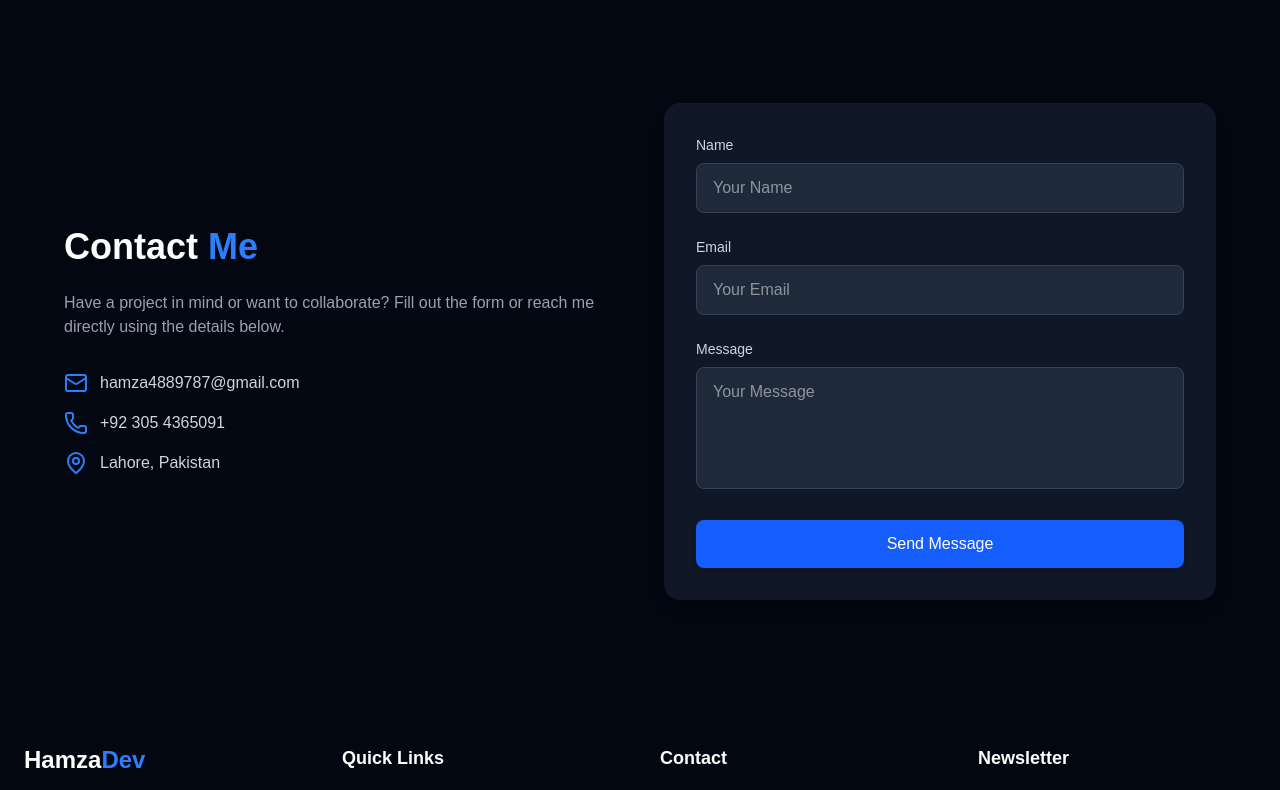
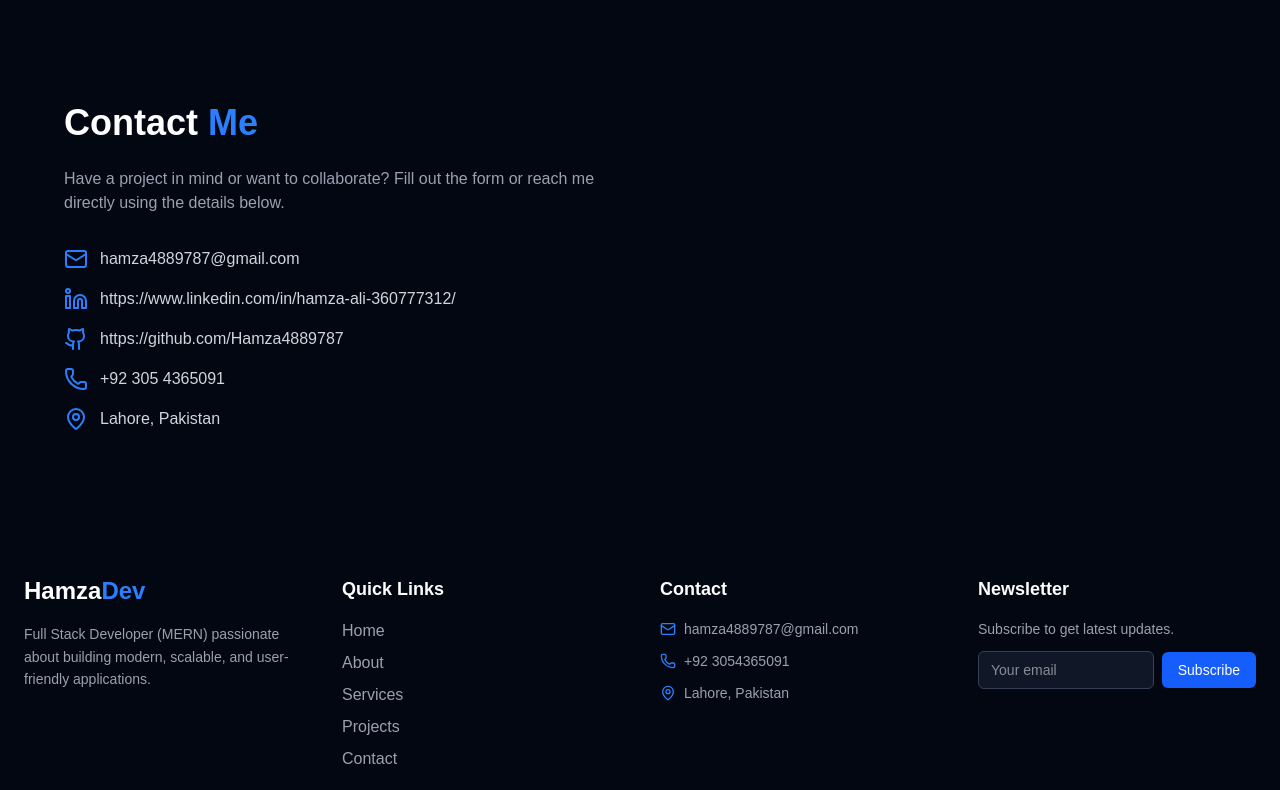
Before and after one commit to Hamza4889787/my-portfolio, a Next.js app: page / in a window 1280 px wide. Shown: the part 1671-2461 px from the top of the page. Built offline with nearby package versions, Linux system fonts and the light colour scheme.

Commit message:
contact page updated

```diff
--- a/src/components/Home/ContactSection.jsx
+++ b/src/components/Home/ContactSection.jsx
@@ -2,7 +2,7 @@
 
 import React, { useState } from "react";
 import { motion } from "framer-motion";
-import { Mail, Phone, MapPin } from "lucide-react";
+import { Mail, Phone, MapPin, LinkedinIcon, GithubIcon } from "lucide-react";
 
 export default function ContactSection() {
   const [loading, setLoading] = useState(false);
@@ -71,6 +71,14 @@ export default function ContactSection() {
               <span className="text-gray-300">hamza4889787@gmail.com</span>
             </div>
             <div className="flex items-center gap-3">
+              <LinkedinIcon className="w-6 h-6 text-blue-500" />
+              <span className="text-gray-300">https://www.linkedin.com/in/hamza-ali-360777312/</span>
+            </div>
+            <div className="flex items-center gap-3">
+              <GithubIcon className="w-6 h-6 text-blue-500" />
+              <span className="text-gray-300">https://github.com/Hamza4889787</span>
+            </div>
+            <div className="flex items-center gap-3">
               <Phone className="w-6 h-6 text-blue-500" />
               <span className="text-gray-300">+92 305 4365091</span>
             </div>
@@ -81,7 +89,7 @@ export default function ContactSection() {
           </div>
         </motion.div>
 
-        {/* Right Side - Form */}
+        {/* Right Side - Form
         <motion.form
           onSubmit={handleSubmit}
           initial={{ opacity: 0, x: 50 }}
@@ -139,6 +147,7 @@ export default function ContactSection() {
 
           {status && <p className="text-center mt-4">{status}</p>}
         </motion.form>
+        */}
       </div>
     </section>
   );
--- a/src/components/Home/HeroSection.jsx
+++ b/src/components/Home/HeroSection.jsx
@@ -44,18 +44,11 @@ function HeroSection() {
             transition={{ duration: 1, delay: 0.7 }}
             className="text-gray-300 text-lg md:text-xl max-w-lg mx-auto md:mx-0 mb-8 leading-relaxed"
           >
-            <motion.p
-              initial={{ opacity: 0, y: 30 }}
-              animate={{ opacity: 1, y: 0 }}
-              transition={{ duration: 1, delay: 0.7 }}
-              className="text-gray-300 text-lg md:text-xl max-w-lg mx-auto md:mx-0 mb-8 leading-relaxed"
-            >
-              I am a <span className="text-blue-400">Web Developer </span>
-              passionate about building scalable, responsive, and user-friendly
-              <span className="text-purple-400"> MERN applications</span>.
-              Skilled in React, Node.js, Express, and MongoDB with experience
-              creating secure APIs, real-time apps, and modern web solutions
-            </motion.p>
+            I am a <span className="text-blue-400">Web Developer </span>
+            passionate about building scalable, responsive, and user-friendly
+            <span className="text-purple-400"> MERN applications</span>.
+            Skilled in React, Node.js, Express, and MongoDB with experience
+            creating secure APIs, real-time apps, and modern web solutions
           </motion.p>
 
           {/* Buttons */}
```
